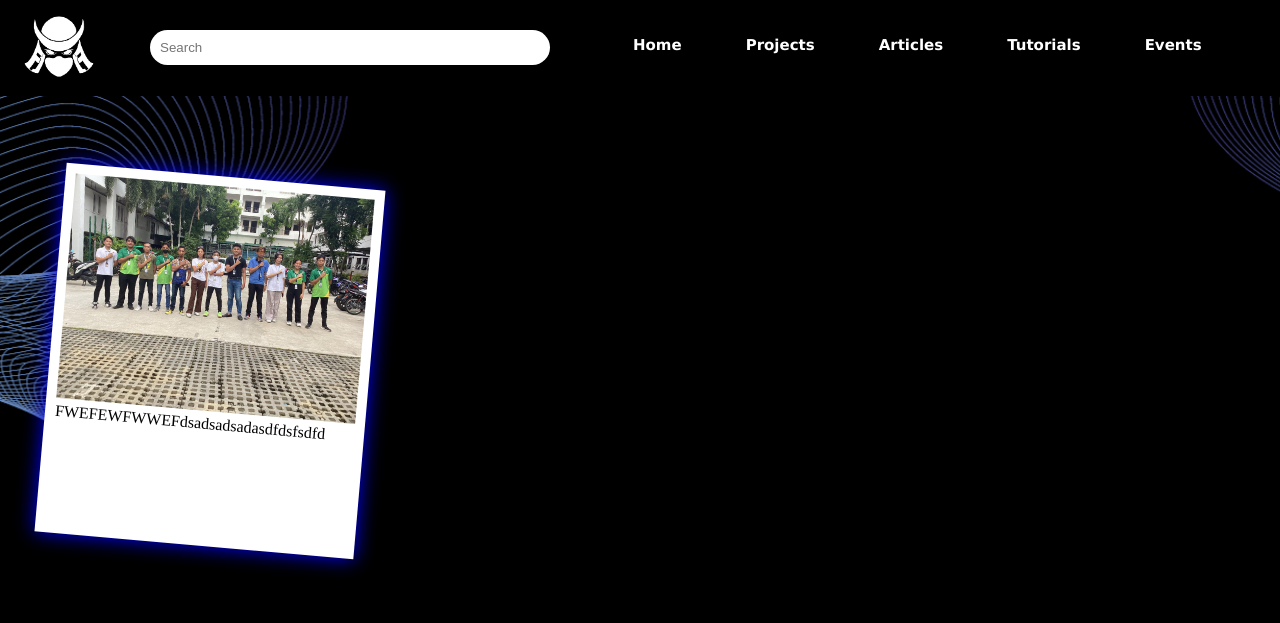
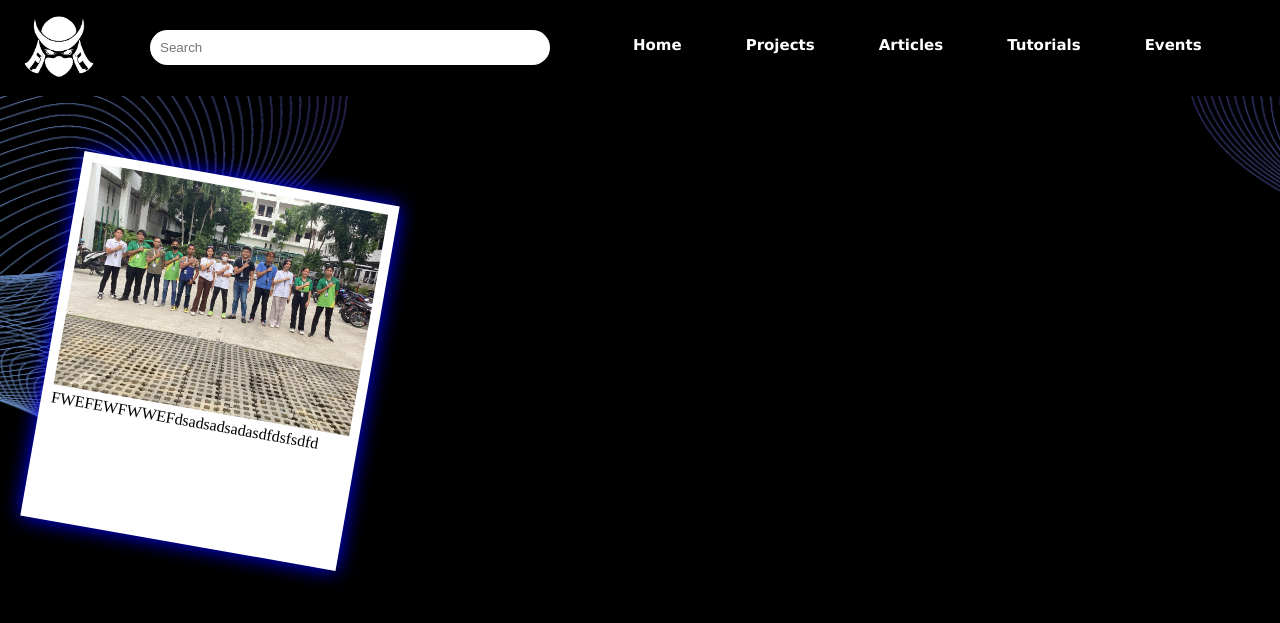
Before and after one commit to httpsaelfricEzekiel/Practice, a PHP site: page /articles.html in a window 1280 px wide. Shown: the top 623 px of the page. Run offline with PHP 8.4, Linux system fonts and the light colour scheme.

Commit message:
Add files via upload

```diff
--- a/F1 Website Project/articles.css
+++ b/F1 Website Project/articles.css
@@ -74,16 +74,16 @@ body {
     background-color: white;
     border: none;
     box-shadow: 0 0 20px blue;
-    -ms-transform: rotate(5deg);
-    -webkit-transform: rotate(5deg);
-    transform: rotate(5deg);
+    -ms-transform: rotate(10deg);
+    -webkit-transform: rotate(10deg);
+    transform: rotate(10deg);
     float: left;
     width: 300px;
     height: 350px;
 }
+.col1:hover {
+    transform: rotate(0deg);
+}
 .col1 #F1st {
     width: 300px;
 }
-.col1 #F1st:hover {
-    transform: rotate(0deg);
-}
```
